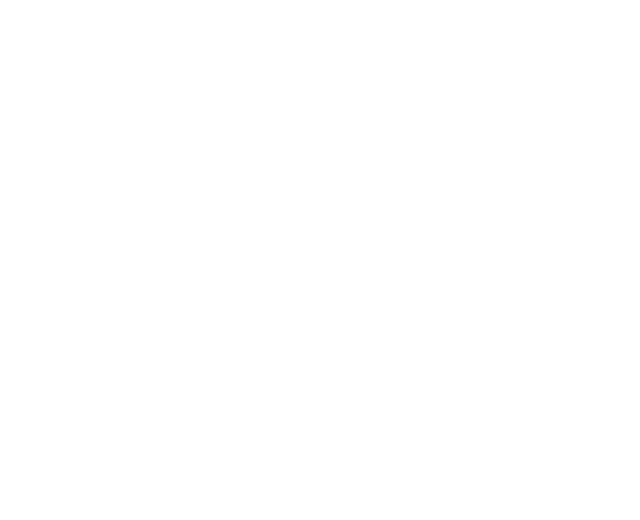
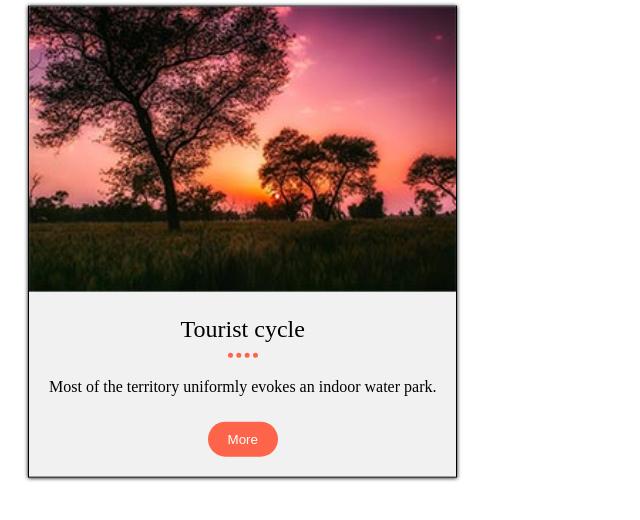
Before and after one commit to ich-kirich/block_to_go_to_the_article, a plain HTML site: page index.html in a window 1280 px wide. Shown: the whole page, without its empty margins (0-640 px from the left). Drawn offline with Linux system fonts and the light colour scheme.

Commit message:
feat: make layout of the task

```diff
--- a/css/style.css
+++ b/css/style.css
@@ -0,0 +1,43 @@
+body {
+    height: 100%;
+    width: 100%;
+}
+section {
+    margin: 100px 20px 20px 20px;
+    width: fit-content;
+    border: #000 solid 1px;
+    background-color: #f1f1f1;
+    box-shadow: 0 0 4px;
+    transform: translate(0, -20%);
+}
+img {
+    height: 50%;
+    width: 100%;
+}
+.content {
+    text-align: center;
+    padding: 0px 20px 20px;
+}
+.content h2 {
+    text-align: center;
+    font-weight: normal;
+}
+.content h2::after {
+    content: '';
+    display: block;
+    width: 30px;
+    margin: 10px auto;
+    border-bottom: 5px dotted #fd644a;
+}
+.content p {
+    font-size: 1em;
+    text-align: center;
+}
+.content button {
+    background-color: #fd644a;
+    color: #fff;
+    border: none;
+    padding: 10px 20px;
+    margin-top: 10px;
+    border-radius: 20px;
+}
--- a/index.html
+++ b/index.html
@@ -1,8 +1,18 @@
 <!DOCTYPE html>
 <html lang="en">
     <head>
-        <title></title>
+        <title>Block</title>
         <meta charset="utf-8">
+        <link rel="stylesheet" href="css/style.css"/>
     </head>
-    <body></body>
+    <body>
+        <section>
+            <img src="img/landscape.jpg" alt="Picture of savannah">
+            <div class="content">
+                <h2>Tourist cycle</h2>
+                <p>Most of the territory uniformly evokes an indoor water park.</p>
+                <button>More</button>
+            </div>
+        </section>
+    </body>
 </html>
```
Also changed, not shown: img/landscape.jpg (added).
